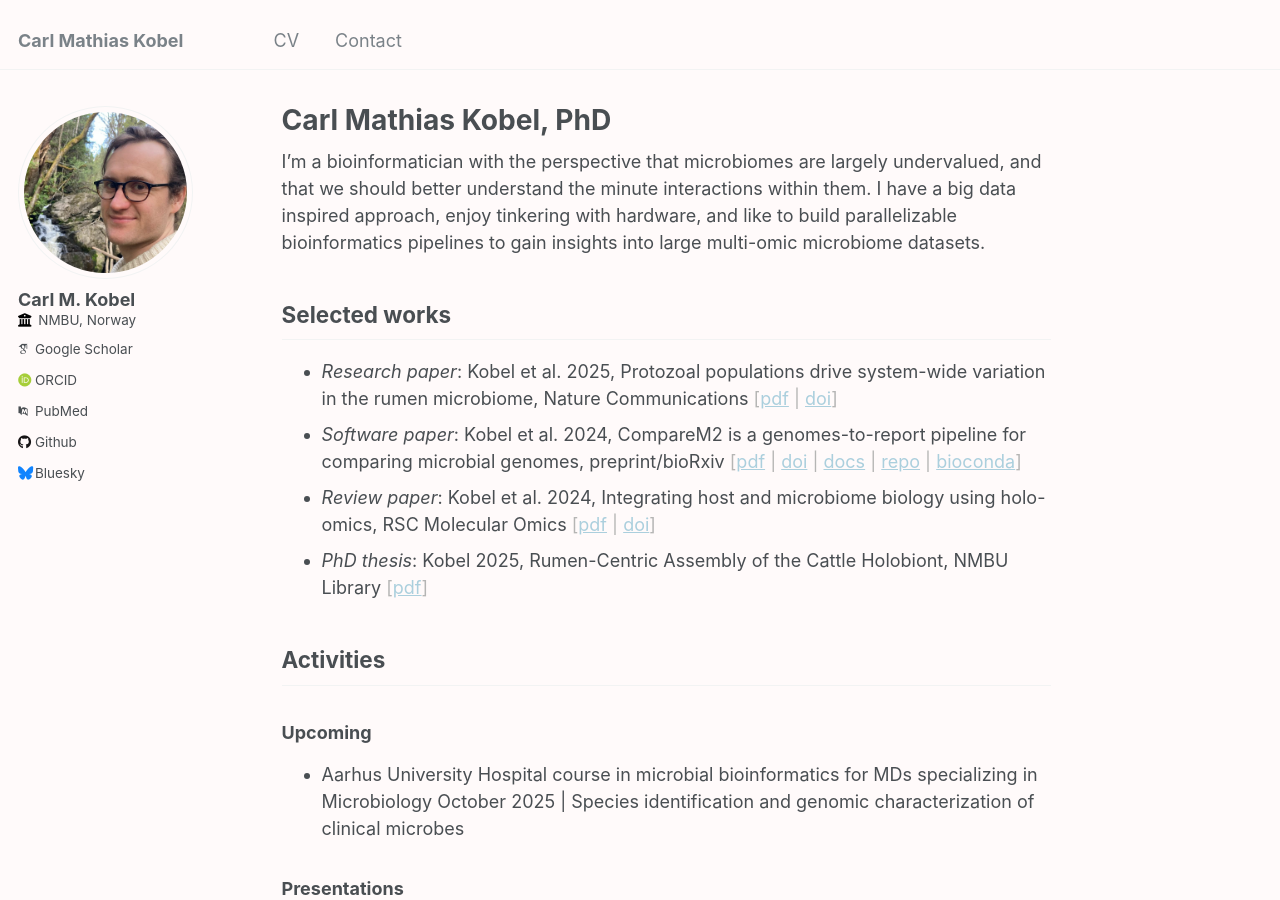
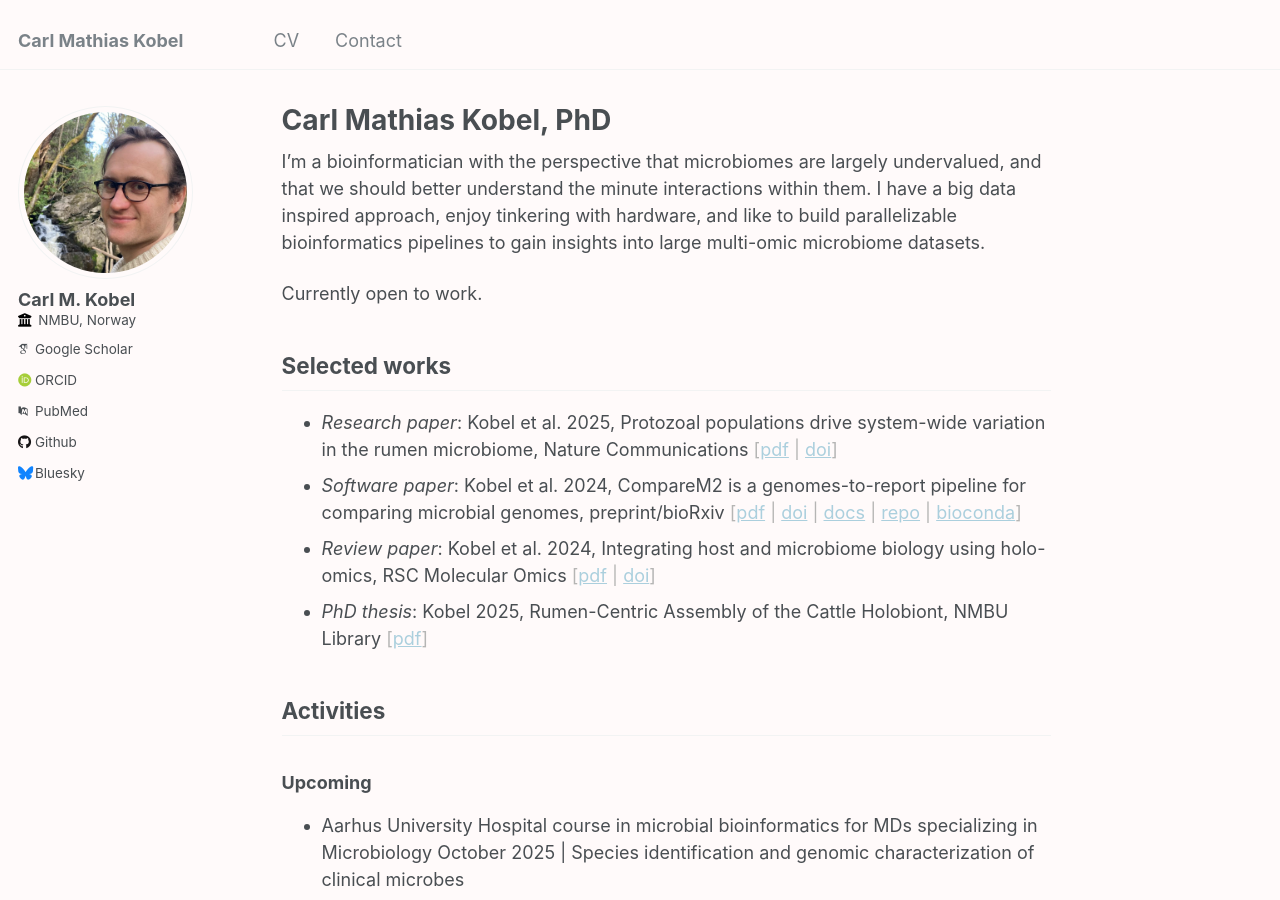
Before and after one commit to cmkobel/cmkobel.github.io, a Jekyll site: the page built from _pages/about.md, in a window 1280 px wide and 900 px high. Built offline with Jekyll 4.4.1, drawn with Linux system fonts in a browser that asks for light colours; some web fonts are replaced.

Commit message:
Update about.md

```diff
--- a/_pages/about.md
+++ b/_pages/about.md
@@ -9,6 +9,8 @@ redirect_from:
 
 
 I'm a bioinformatician with the perspective that microbiomes are largely undervalued, and that we should better understand the minute interactions within them. I have a big data inspired approach, enjoy tinkering with hardware, and like to build parallelizable bioinformatics pipelines to gain insights into large multi-omic microbiome datasets.
+
+Currently open to work.
 
 ## Selected works
 
```
